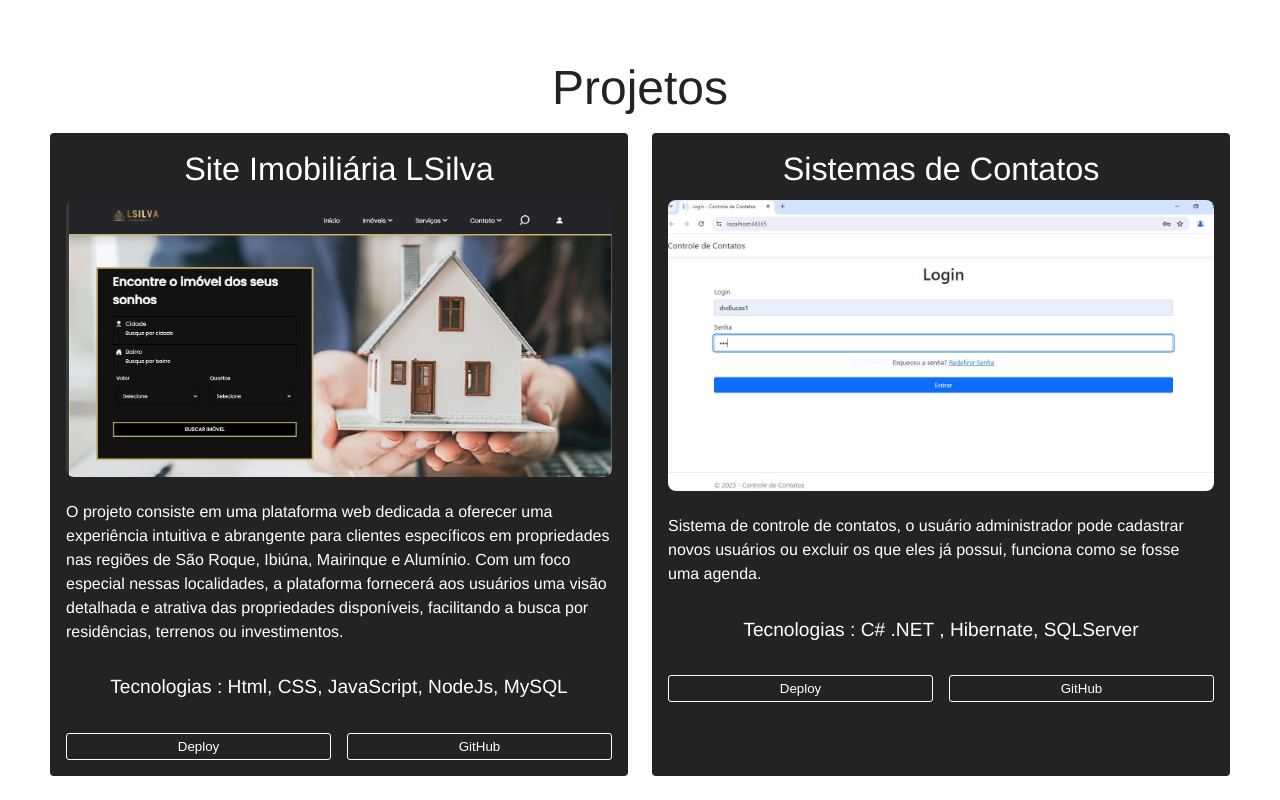
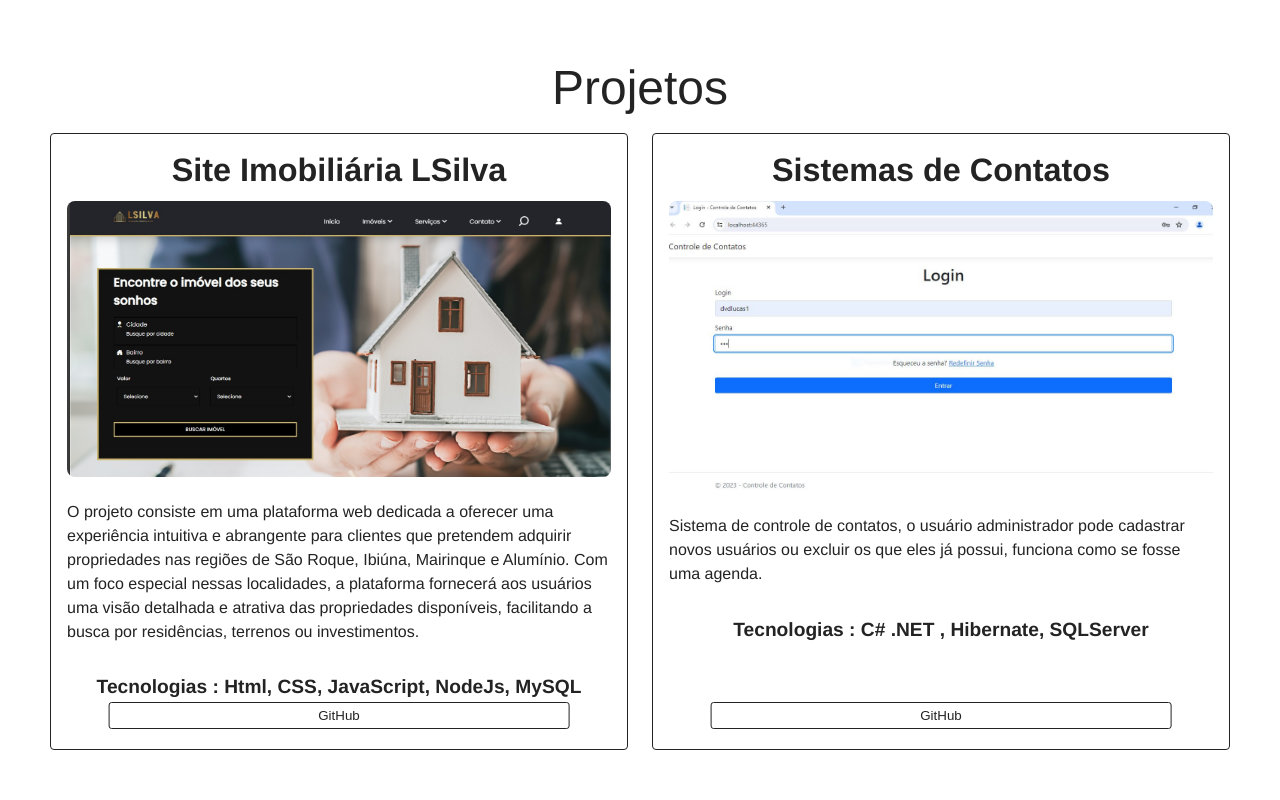
Before and after one commit to dvdlucas/meu-portfolio, a React (Vite) app: page / in a window 1280 px wide. Shown: the part 2440-3240 px from the top of the page. Built offline with nearby package versions, Linux system fonts and the light colour scheme.

Commit message:
add: resolve this errors

```diff
--- a/src/components/ProjectCard/ProjectCard.tsx
+++ b/src/components/ProjectCard/ProjectCard.tsx
@@ -1,5 +1,5 @@
 import { Box, Typography, styled, Grid } from "@mui/material";
-import ButtonStyle from "../../components/StyledButton/StyledButton";
+
 
 interface ProjectCardProps {
     imageSrc: string;
@@ -10,11 +10,13 @@ interface ProjectCardProps {
 
 const ProjectCard: React.FC<ProjectCardProps> = ({ imageSrc, title, description, tecnologias }) => {
     const StyledProjectCard = styled(Box)(({ theme }) => ({
-        backgroundColor: theme.palette.primary.main,
-        color: theme.palette.primary.contrastText,
+        backgroundColor: theme.palette.primary.contrastText,
+        color: theme.palette.primary.main,
         borderRadius: theme.shape.borderRadius,
+        border: `1px solid ${theme.palette.primary.main}`,
         padding: theme.spacing(2),
         height: "100%",
+        position: "relative",
     }));
 
     const StyledTechnologies = styled(Typography)(({ theme }) => ({
@@ -24,12 +26,33 @@ const ProjectCard: React.FC<ProjectCardProps> = ({ imageSrc, title, description,
         textAlign: 'center',
     }));
 
+
+    const StyledButtonWithBorder = styled("button")(({ theme }) => ({
+        position: "absolute",
+        bottom: "20px",
+        left: "50%",
+        transform: "translateX(-50%)",
+        backgroundColor: "transparent",
+        border: `1px solid ${theme.palette.primary.main}`,
+        borderRadius: "3px",
+        padding: "5px 15px",
+        width: "80%",
+        color: theme.palette.primary.main,
+        display: "inline-flex",
+        alignItems: "center",
+        justifyContent: "center",
+        gap: "10px",
+        '&:hover': {
+            backgroundColor: theme.palette.secondary.light,
+        }
+    }))
+
     return (
         <StyledProjectCard>
             <Grid container spacing={2} alignItems="center">
 
                 <Grid item xs={12}>
-                    <Typography variant="h4" align="center" gutterBottom>
+                    <Typography variant="h4" align="center" gutterBottom fontWeight="bold">
                         {title}
                     </Typography>
                     <Grid item xs={12}>
@@ -42,19 +65,21 @@ const ProjectCard: React.FC<ProjectCardProps> = ({ imageSrc, title, description,
                     </Typography>
                 </Grid>
                 <Grid item xs={12}>
-                    <StyledTechnologies variant="body1" align="center" gutterBottom>
+                    <StyledTechnologies variant="body1" align="center" gutterBottom fontWeight="bold">
                         {tecnologias}
                     </StyledTechnologies>
                 </Grid>
+                {/*
                 <Grid item xs={6} sm={6} md={6} lg={6}>
                     <ButtonStyle onClick={() => window.open("https://github.com/dvdlucas", "_blank")}>
                         Deploy
                     </ButtonStyle>
                 </Grid>
-                <Grid item xs={6} sm={6} md={6} lg={6}>
-                    <ButtonStyle onClick={() => window.open("https://github.com/dvdlucas", "_blank")}>
+                */}
+                <Grid item xs={12}>
+                    <StyledButtonWithBorder onClick={() => window.open("https://github.com/dvdlucas", "_blank")}>
                         GitHub
-                    </ButtonStyle>
+                    </StyledButtonWithBorder>
                 </Grid>
             </Grid>
         </StyledProjectCard>
--- a/src/pages/Home/sections/About/About.tsx
+++ b/src/pages/Home/sections/About/About.tsx
@@ -48,7 +48,7 @@ const About = () => {
             </Grid>
             <Typography color="primary.main" variant="body1" textAlign="left" marginTop={4}>
                 Profissional com sólida experiência em SQL, C# .NET e versionamento de código utilizando GIT.
-                Atualmente, atuo na criação de novas features e correções de bugs, realizando análises de cenários e oferecendo soluções eficazes para problemas complexos.
+                Atualmente, atuo na criação de novas features e correções de bugs, realizando análises de cenários e oferecendo soluções eficazes.
                 Recentemente estou expandindo meus conhecimentos em React, JavaScript e Node.js por meio de projetos pessoais.
                 Meu foco principal é o desenvolvimento Backend, com ênfase na criação de APIs e sistemas altamente funcionais e escaláveis.
                 Com um compromisso contínuo com a melhoria e inovação, busco sempre entregar soluções que agreguem valor e impulsionem os objetivos da empresa.
--- a/src/pages/Home/sections/Projects/Projects.tsx
+++ b/src/pages/Home/sections/Projects/Projects.tsx
@@ -21,7 +21,7 @@ const Projects = () => {
                         <ProjectCard
                             title="Site Imobiliária LSilva"
                             imageSrc={ImageLSilva}
-                            description="O projeto consiste em uma plataforma web dedicada a oferecer uma experiência intuitiva e abrangente para clientes específicos em propriedades nas regiões de São Roque, Ibiúna, Mairinque e Alumínio. Com um foco especial nessas localidades, a plataforma fornecerá aos usuários uma visão detalhada e atrativa das propriedades disponíveis, facilitando a busca por residências, terrenos ou investimentos."
+                            description="O projeto consiste em uma plataforma web dedicada a oferecer uma experiência intuitiva e abrangente para clientes que pretendem adquirir propriedades nas regiões de São Roque, Ibiúna, Mairinque e Alumínio. Com um foco especial nessas localidades, a plataforma fornecerá aos usuários uma visão detalhada e atrativa das propriedades disponíveis, facilitando a busca por residências, terrenos ou investimentos."
                             tecnologias="Tecnologias : Html, CSS, JavaScript, NodeJs, MySQL"
                         />
                     </Grid>
```
